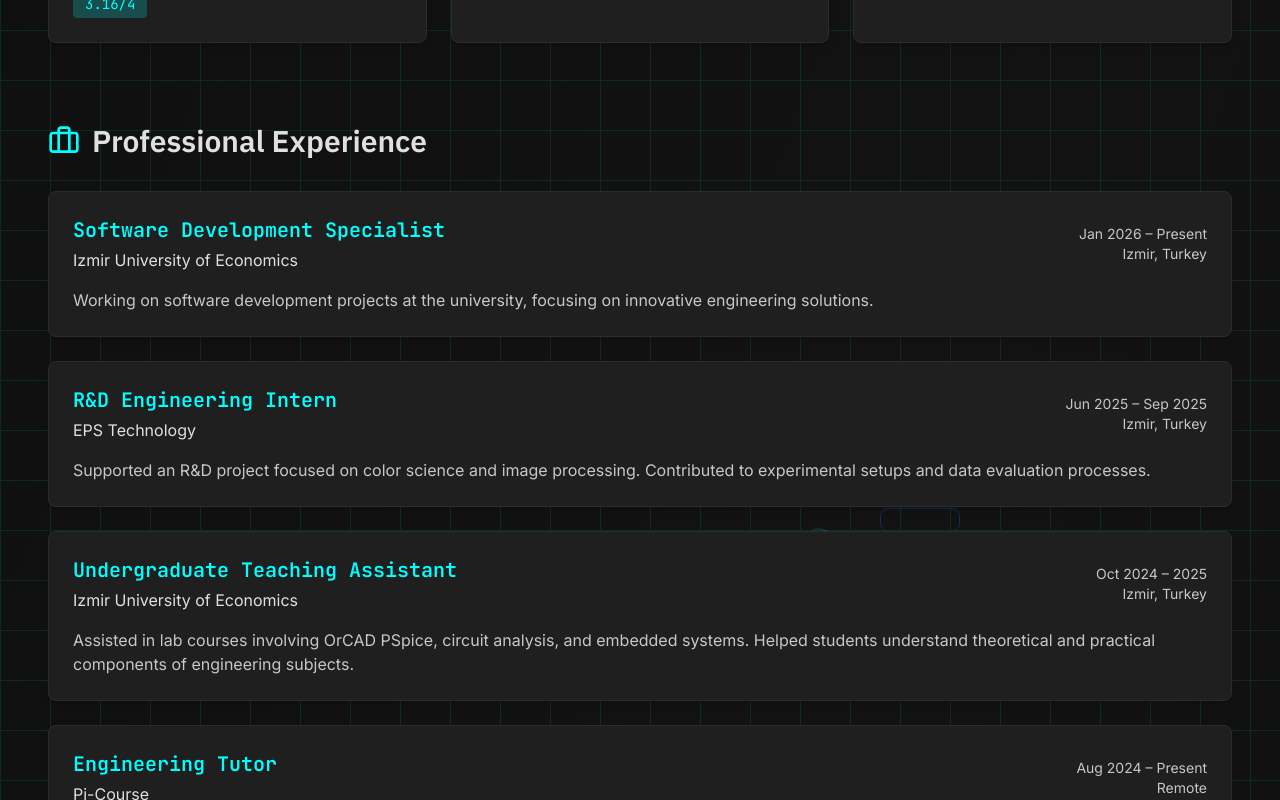
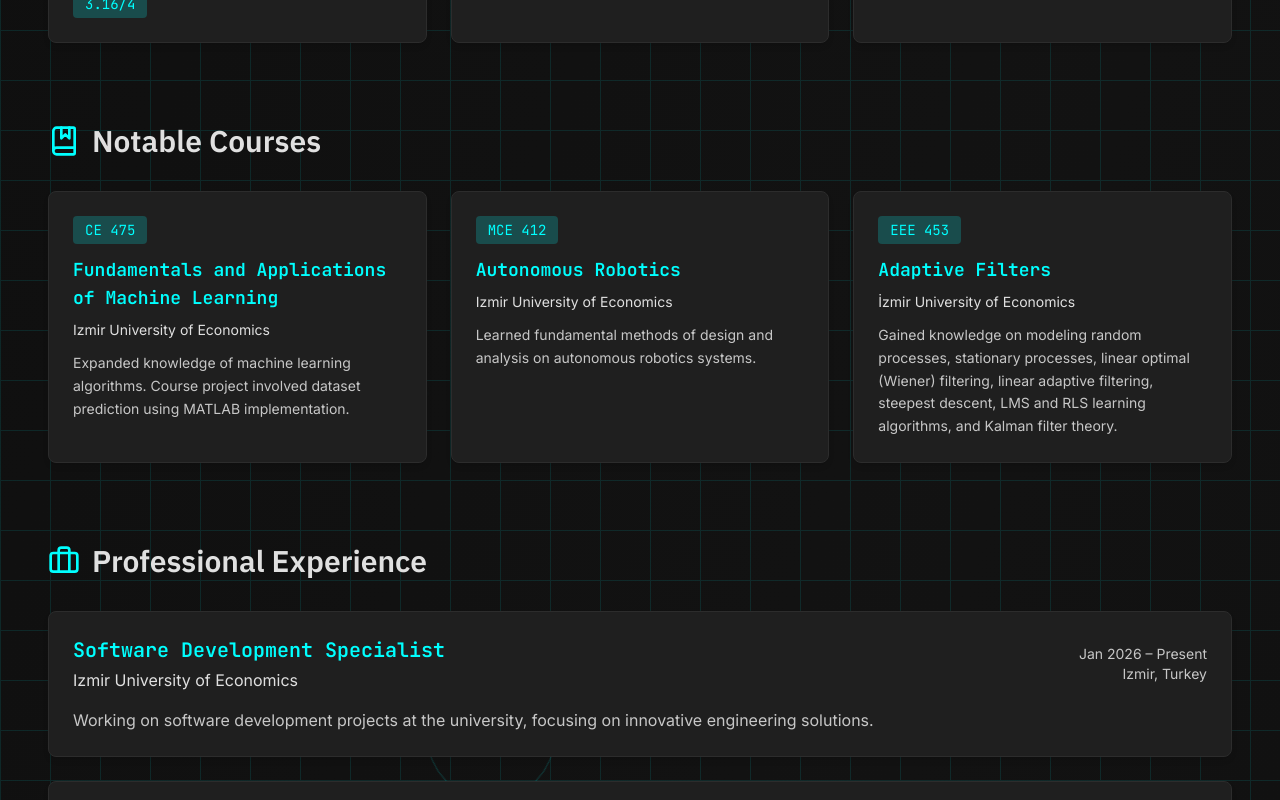
Before and after one commit to ugureminbaynal/electro-graphite-portfolio, a React (Vite) app: page /about in a window 1280 px wide. Shown: the part 620-1420 px from the top of the page. Built offline with nearby package versions, Linux system fonts and the light colour scheme.

Commit message:
Update About.tsx

```diff
--- a/src/pages/About.tsx
+++ b/src/pages/About.tsx
@@ -1,5 +1,5 @@
 import React from 'react'
-import { Mail, Download, GraduationCap, Briefcase, Languages, Users, BookOpen } from 'lucide-react'
+import { Mail, Download, GraduationCap, Briefcase, Languages, Users, BookOpen, BookMarked } from 'lucide-react'
 
 const About = () => {
   const education = [
@@ -98,6 +98,27 @@
     { name: "Latin", level: "Beginner" }
   ]
 
+  const courses = [
+    {
+      code: "CE 475",
+      name: "Fundamentals and Applications of Machine Learning",
+      school: "Izmir University of Economics",
+      description: "Expanded knowledge of machine learning algorithms. Course project involved dataset prediction using MATLAB implementation."
+    },
+    {
+      code: "MCE 412",
+      name: "Autonomous Robotics",
+      school: "Izmir University of Economics",
+      description: "Learned fundamental methods of design and analysis on autonomous robotics systems."
+    },
+    {
+      code: "EEE 453",
+      name: "Adaptive Filters",
+      school: "İzmir University of Economics",
+      description: "Gained knowledge on modeling random processes, stationary processes, linear optimal (Wiener) filtering, linear adaptive filtering, steepest descent, LMS and RLS learning algorithms, and Kalman filter theory."
+    }
+  ]
+
   const organizations = [
     {
       name: "IEEE IEU Robotics and Automation Society",
@@ -154,6 +175,32 @@
                   <div className="bg-electric-cyan/20 text-electric-cyan px-3 py-1 rounded text-sm font-jetbrains inline-block">
                     {edu.gpa}
                   </div>
+                </div>
+              ))}
+            </div>
+          </div>
+
+          {/* Courses Section */}
+          <div className="mb-20">
+            <h2 className="font-ibm-plex text-3xl font-semibold text-cloud-white mb-8 flex items-center">
+              <BookMarked className="w-8 h-8 text-electric-cyan mr-3" />
+              Notable Courses
+            </h2>
+            <div className="grid grid-cols-1 lg:grid-cols-3 gap-6">
+              {courses.map((course, index) => (
+                <div key={index} className="project-card p-6">
+                  <div className="flex items-start justify-between mb-3">
+                    <span className="bg-electric-cyan/20 text-electric-cyan px-3 py-1 rounded text-sm font-jetbrains">
+                      {course.code}
+                    </span>
+                  </div>
+                  <h3 className="font-jetbrains text-lg font-semibold text-electric-cyan mb-2">
+                    {course.name}
+                  </h3>
+                  <p className="font-inter text-cloud-white text-sm mb-3">{course.school}</p>
+                  <p className="font-inter text-text-secondary text-sm leading-relaxed">
+                    {course.description}
+                  </p>
                 </div>
               ))}
             </div>
```
